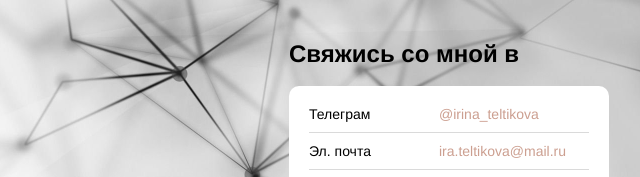
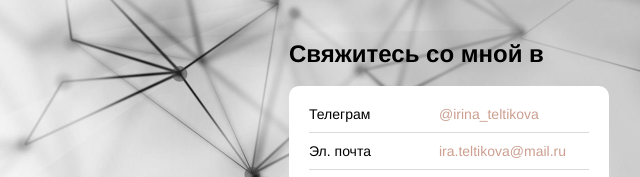
Before and after one commit to IrinaTel/business_card_website, a plain HTML site: page index.html in a window 1280 px wide. Shown: the part 468-645 px from the top of the page, 191-831 px from the left. Drawn offline with Linux system fonts and the light colour scheme.

Commit message:
update the header_link

```diff
--- a/index.html
+++ b/index.html
@@ -19,7 +19,7 @@
     </header>
     <main>
         <section class="links">
-            <h2 class="links__header">Свяжись со мной в</h2>
+            <h2 class="links__header">Свяжитесь со мной в</h2>
             <ul class="links__container">
                 <li class="links__link">
                     <p class="links__title">Телеграм</p>
```
